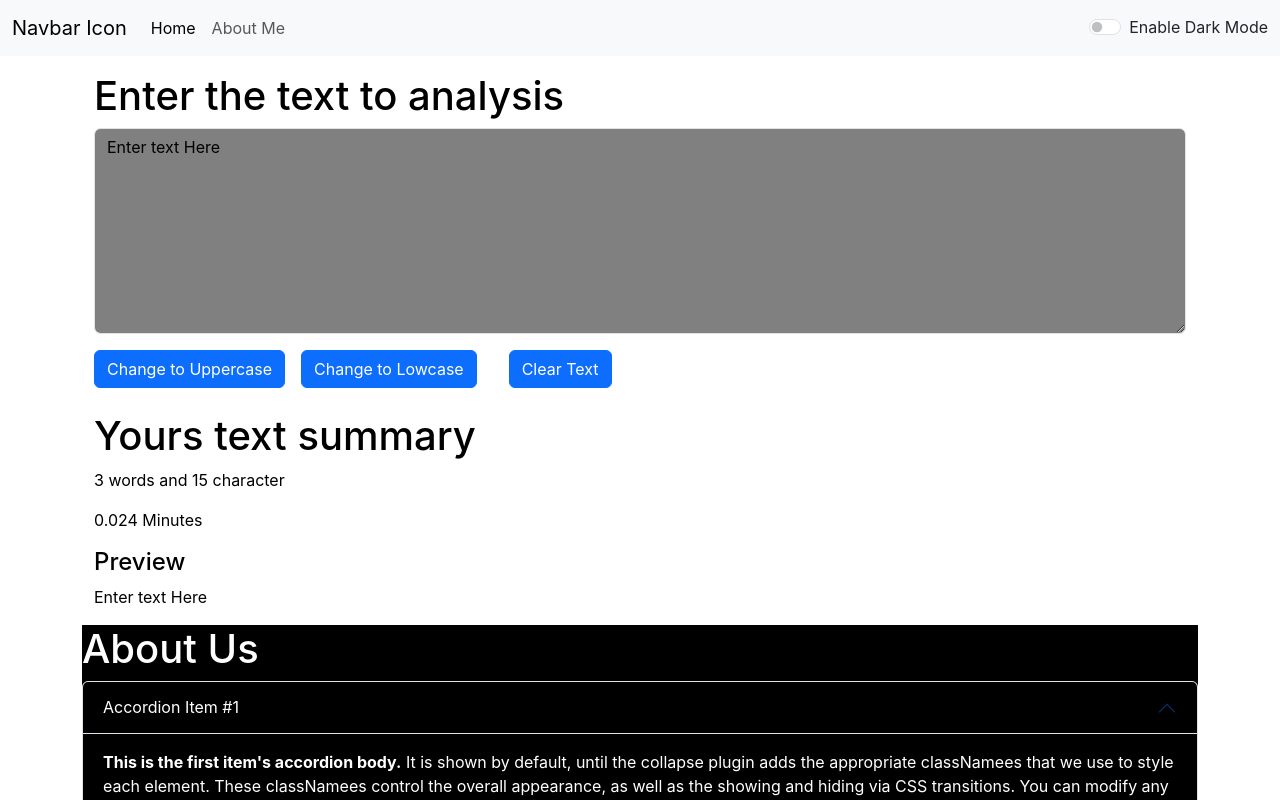
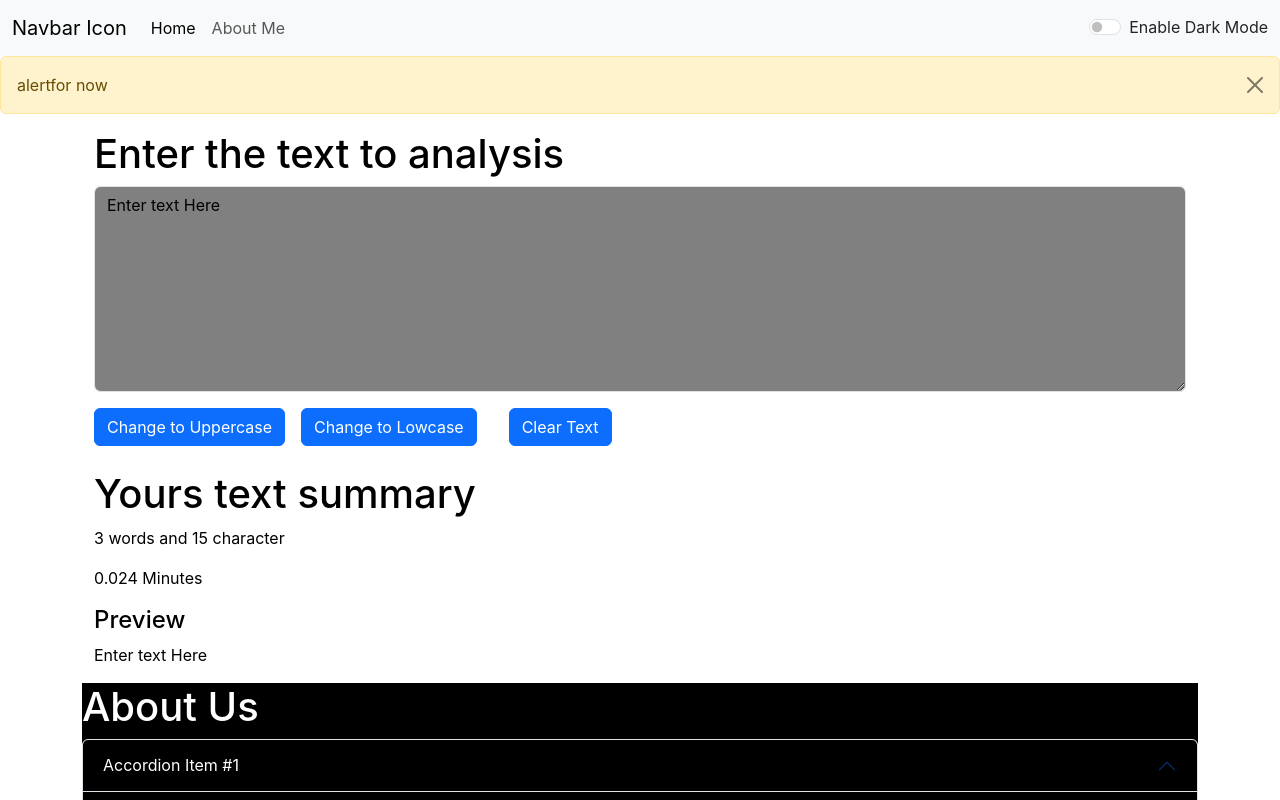
Before and after one commit to rachitpoudel101/React_Toturial, a React (Create React App) app in the folder frontend/: page / in a window 1280 px wide. Shown: the top 800 px of the page. Built offline with nearby package versions, Linux system fonts and the light colour scheme.

Commit message:
makw alert notification.

```diff
--- a/frontend/src/App.js
+++ b/frontend/src/App.js
@@ -1,6 +1,7 @@
 import { useState } from 'react';
 import './App.css';
 import About from './component/About';
+import Alert from './component/Alert';
 import Navbar from './component/Navbar';
 import Textform from './component/Textform';
 
@@ -19,6 +20,7 @@
   return (
     <>
     <Navbar title="Navbar Icon" about="About Me" mode={mode} toggleMode={toggleMode} />
+    <Alert alert="alertfor now"/>
     <div className="container my-3">
       <Textform heading ='Enter the text to analysis' mode={mode}/>
       <About/>
--- /dev/null
+++ b/frontend/src/component/Alert.js
@@ -0,0 +1,10 @@
+import React from 'react'
+
+export default function Alert(props) {
+  return (
+    <div class="alert alert-warning alert-dismissible fade show" role="alert">
+        {props.alert}
+        <button type="button" class="btn-close" data-bs-dismiss="alert" aria-label="Close"></button>
+    </div>
+  )
+}
```
